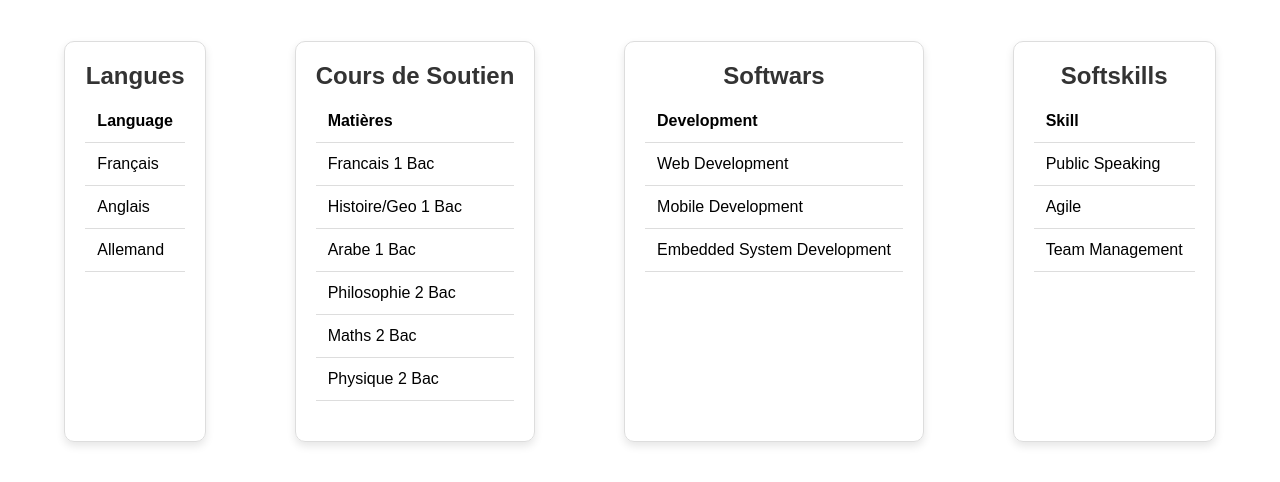
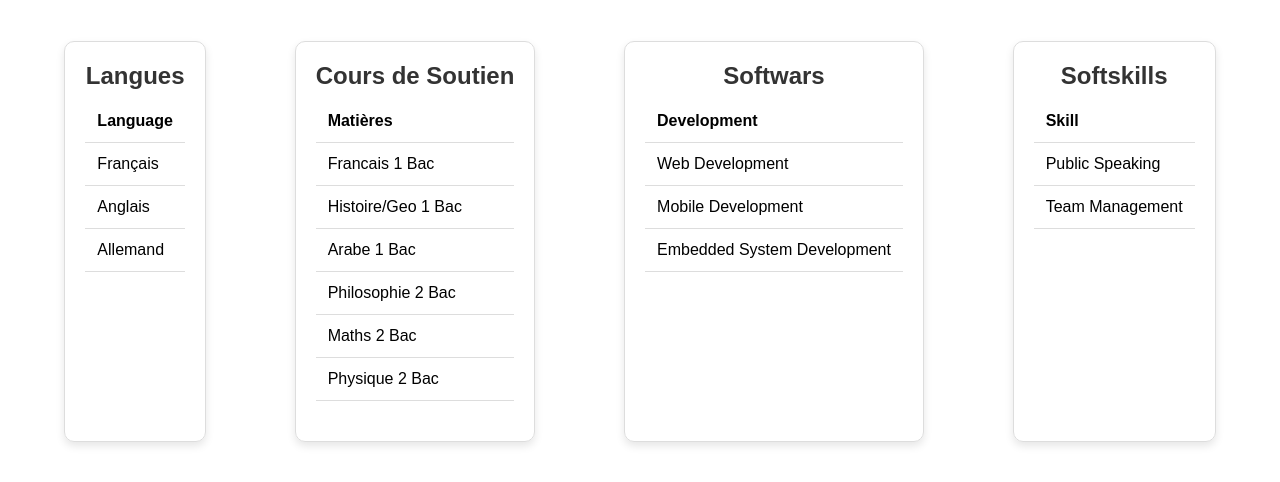
Before and after one commit to TFerhan/studies-management, a Flask app: page /formations in a window 1280 px wide. Shown: the part 225-707 px from the top of the page. Run offline with Flask 3, Linux system fonts and the light colour scheme; a user stored in the database is signed in; some libraries are stand-ins or nearby versions.

Commit message:
Update formations.html

```diff
--- a/prj/templates/formations.html
+++ b/prj/templates/formations.html
@@ -62,7 +62,7 @@
                 <tr>
                     <th>Skill</th>
                 </tr>
-                {% for skill in ["Public Speaking", "Agile", "Team Management"] %}
+                {% for skill in ["Public Speaking",  "Team Management"] %}
                     <tr>
                         <td>{{ skill }}</td>
                     </tr>
```
